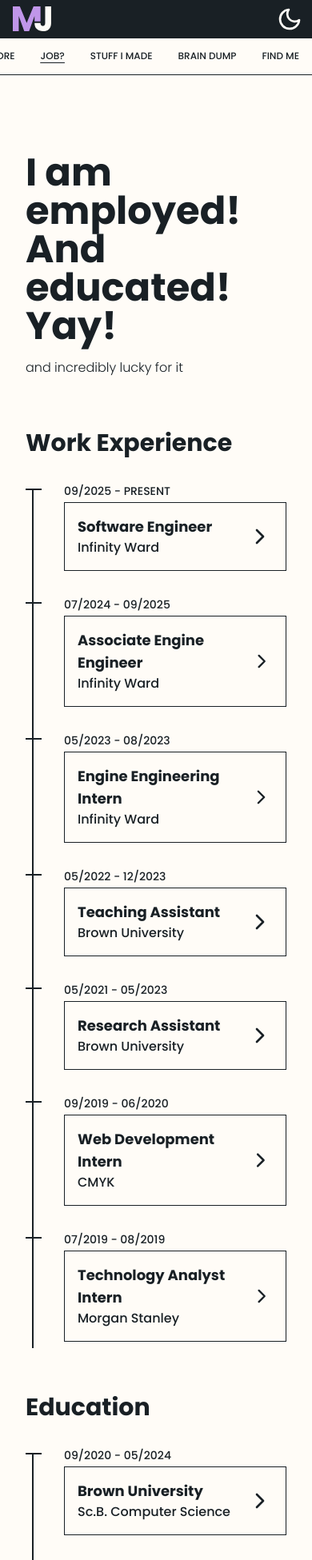
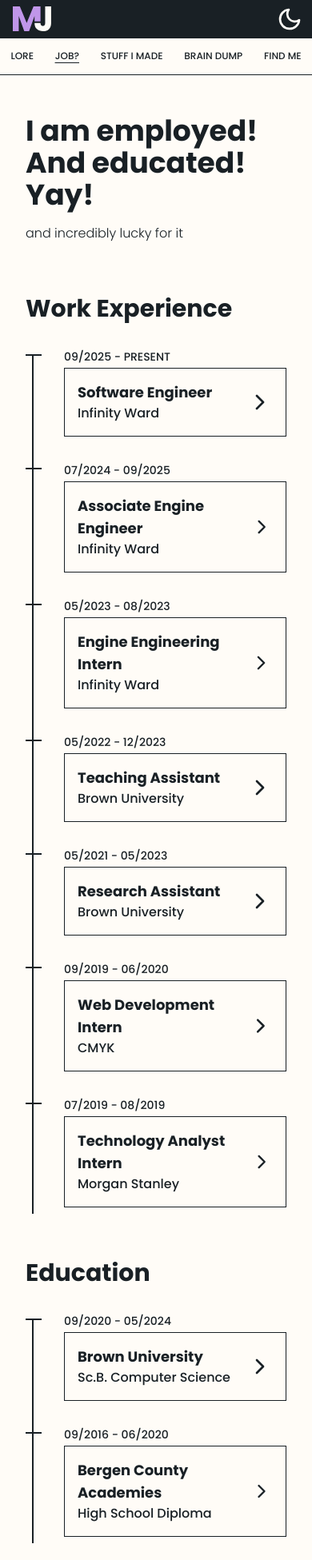
Before and after one commit to mehekj/website_3.0, a Next.js app: page /experience in a window 390 px wide. Shown: the top 1951 px of the page at 80% size. Built offline with nearby package versions, Linux system fonts and the light colour scheme.

Commit message:
more mobile navbar fix

```diff
--- a/app/blog/page.tsx
+++ b/app/blog/page.tsx
@@ -5,8 +5,10 @@
 	const posts = getAllPosts();
 
 	return (
-		<div className="max-w-6xl w-full mx-auto px-8 py-24">
-			<h1 className="font-bold text-5xl">Other things I spend time on</h1>
+		<div className="max-w-6xl w-full mx-auto px-8 py-12 md:py-24">
+			<h1 className="font-bold text-4xl md:text-5xl">
+				Other things I spend time on
+			</h1>
 			<p className="my-4">unpolished projects, hobbies, word vomit</p>
 			<PostIndex posts={posts} />
 		</div>
--- a/app/contact/page.tsx
+++ b/app/contact/page.tsx
@@ -3,8 +3,8 @@
 
 export default function Contact() {
 	return (
-		<div className="max-w-6xl w-full m-auto px-8 py-24">
-			<h1 className="font-bold text-5xl">Get in touch with me</h1>
+		<div className="max-w-6xl w-full m-auto px-8 py-12 md:py-24">
+			<h1 className="font-bold text-4xl md:text-5xl">Get in touch with me</h1>
 			<p className="my-4">did this beautiful website win you over?</p>
 			<div className="my-8 grid gap-8 grid-cols-4 w-fit">
 				<LinkButton
--- a/app/experience/page.tsx
+++ b/app/experience/page.tsx
@@ -73,8 +73,7 @@
 			start: "09/2016",
 			end: "06/2020",
 			title: "Bergen County Academies",
-			subtitle:
-				"High School Diploma - Academy for Engineering and Design Technology (AEDT)",
+			subtitle: "High School Diploma",
 			bullets: [
 				"lorem ipsum dolor sit amet, consectetur adipiscing elit, sed do eiusmod tempor incididunt ut labore et dolore magna.",
 				"lorem ipsum dolor sit amet, consectetur adipiscing elit, sed do eiusmod tempor incididunt ut labore et dolore magna.",
@@ -92,8 +91,10 @@
 	];
 
 	return (
-		<div className="max-w-6xl w-full m-auto px-8 py-24">
-			<h1 className="font-bold text-5xl">I am employed! And educated! Yay!</h1>
+		<div className="max-w-6xl w-full m-auto px-8 py-12 md:py-24">
+			<h1 className="font-bold text-4xl md:text-5xl">
+				I am employed! And educated! Yay!
+			</h1>
 			<p className="my-4">and incredibly lucky for it</p>
 			<div className="my-16">
 				<h2 className="font-bold text-3xl">Work Experience</h2>
--- a/app/projects/page.tsx
+++ b/app/projects/page.tsx
@@ -41,8 +41,10 @@
 	];
 
 	return (
-		<div className="max-w-6xl w-full m-auto px-8 py-24">
-			<h1 className="font-bold text-5xl">Sometimes I code things</h1>
+		<div className="max-w-6xl w-full m-auto px-8 py-12 md:py-24">
+			<h1 className="font-bold text-4xl md:text-5xl">
+				Sometimes I code things
+			</h1>
 			<p className="my-4">
 				here&apos;s some projects I&apos;ve actually finished (there&apos;s many
 				more)
--- a/components/NavBar.tsx
+++ b/components/NavBar.tsx
@@ -40,13 +40,13 @@
 				</Link>
 			</div>
 			<div className="flex w-full h-full justify-end items-center border-b md:border-0 order-1 md:order-0">
-				<ul className="flex md:mx-4 font-medium text-nowrap text-xs md:text-base">
+				<ul className="flex md:mx-4 font-medium text-nowrap text-xs sm:text-sm md:text-base overflow-x-auto w-full h-full justify-around md:justify-end items-center">
 					{navLinks.map(([page, href], i) => (
 						<li
 							key={i}
 							className={`${
 								pathname === href ? "underline" : ""
-							} underline-offset-4 uppercase mx-4`}
+							} underline-offset-4 uppercase mx-2 md:mx-4`}
 						>
 							<Link href={href}>{page}</Link>
 						</li>
```
